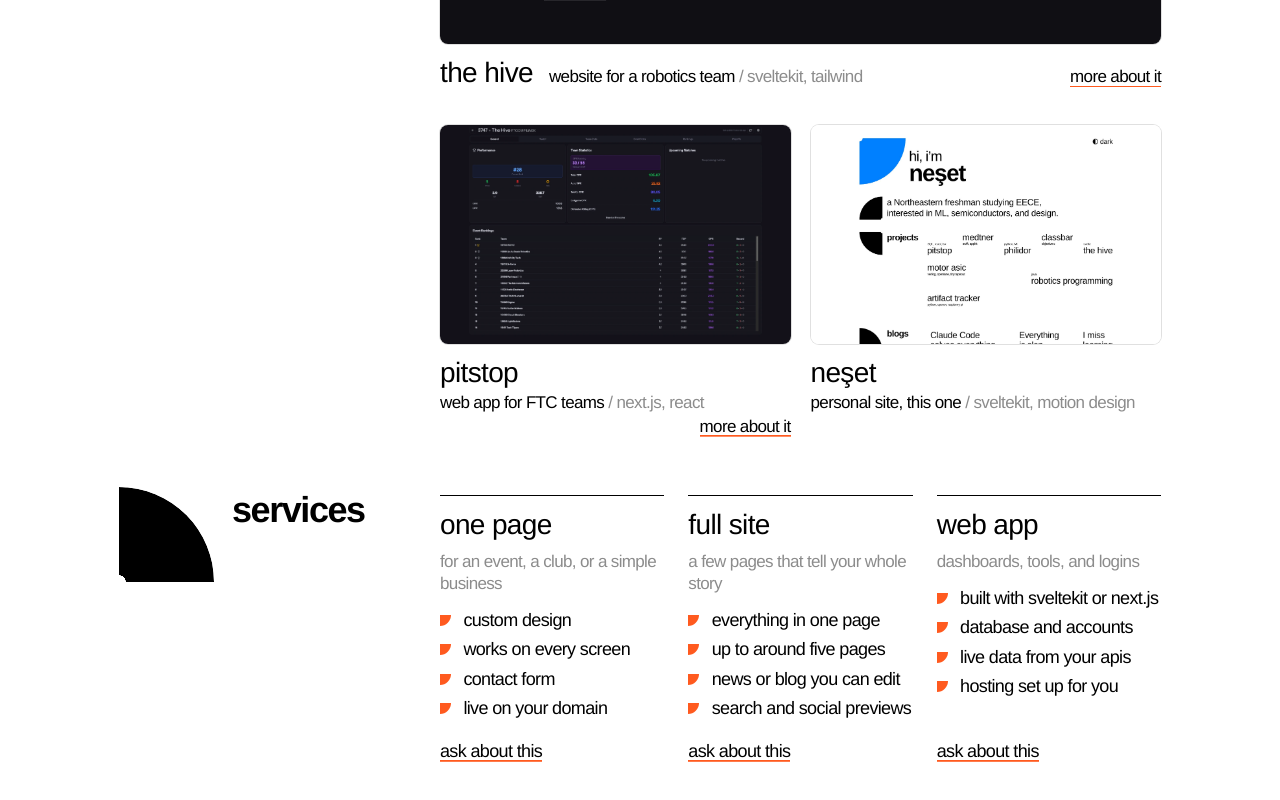
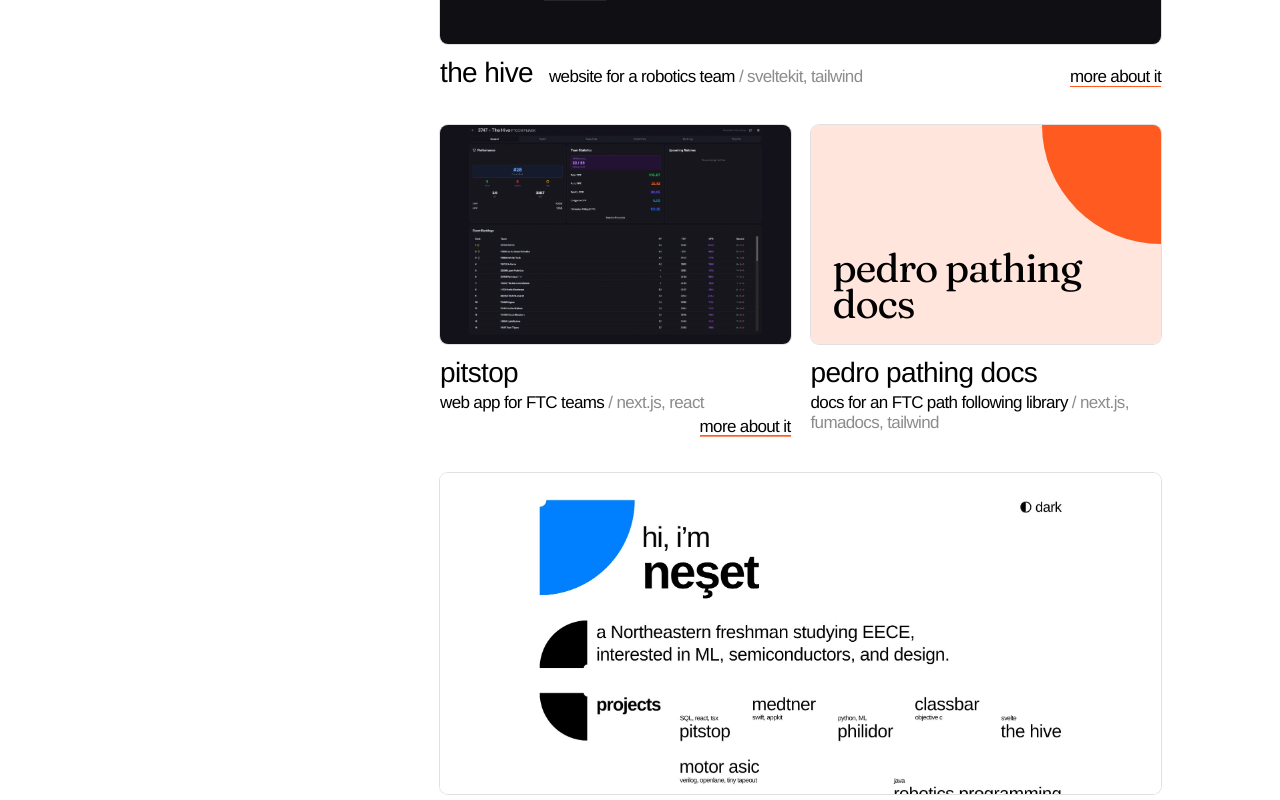
Before and after one commit to nesetkab/nesetk, a SvelteKit app: page /studio in a window 1280 px wide. Shown: the part 760-1560 px from the top of the page. Built offline with nearby package versions, Linux system fonts and the light colour scheme.

Commit message:
add pedro pathing docs to studio work

```diff
--- a/src/lib/studio.ts
+++ b/src/lib/studio.ts
@@ -8,7 +8,7 @@ export type Work = {
 	title: string;
 	kind: string;
 	stack: string;
-	image: string;
+	image?: string;
 	live: string;
 	more?: string;
 };
@@ -29,6 +29,12 @@ export const work: Work[] = [
 		image: '/projects/pitstop-1.webp',
 		live: 'https://www.ftcpitstop.com/',
 		more: '/projects/pitstop'
+	},
+	{
+		title: 'pedro pathing docs',
+		kind: 'docs for an FTC path following library',
+		stack: 'next.js, fumadocs, tailwind',
+		live: 'https://pedropathing.com/docs'
 	},
 	{
 		title: 'neşet',
--- a/src/routes/studio/+page.svelte
+++ b/src/routes/studio/+page.svelte
@@ -119,7 +119,10 @@
 		<Row rot={90} label="work" labelWidth={190} delay={200}>
 			<div class="work">
 				{#each work as item, i}
-					<article class="piece rise" class:wide={i === 0} style:--d="{300 + i * 100}ms">
+					<article
+						class="piece rise"
+						class:wide={i === 0 || (i === work.length - 1 && i % 2 === 1)}
+						style:--d="{300 + i * 100}ms">
 						<a
 							class="shot peek-host"
 							href={item.live}
@@ -127,7 +130,11 @@
 							rel={external(item.live) ? 'noopener noreferrer' : undefined}
 							aria-label="visit {item.title}"
 						>
-							<img src={item.image} alt="{item.title} home page" loading="lazy" />
+							{#if item.image}
+								<img src={item.image} alt="{item.title} home page" loading="lazy" />
+							{:else}
+								<span class="cover" aria-hidden="true"><span class="cq"></span>{item.title}</span>
+							{/if}
 							<span class="peek" aria-hidden="true"><span>visit</span></span>
 						</a>
 						<div class="meta">
@@ -359,6 +366,37 @@
 	.shot:hover img,
 	.shot:focus-visible img {
 		scale: 1.04;
+	}
+
+	.cover {
+		position: absolute;
+		inset: 0;
+		display: flex;
+		align-items: flex-end;
+		padding: calc(22 * var(--u));
+		background: color-mix(in srgb, var(--accent) 16%, var(--bg));
+		font-family: 'Fraunces', var(--font);
+		font-weight: 800;
+		font-size: calc(40 * var(--u));
+		line-height: 0.9;
+		letter-spacing: -0.03em;
+	}
+
+	.cq {
+		position: absolute;
+		top: 0;
+		right: 0;
+		width: 34%;
+		aspect-ratio: 1;
+		background: var(--accent);
+		border-radius: 0 0 0 100%;
+		transform-origin: 100% 0;
+		transition: scale 0.6s var(--spring);
+	}
+
+	.shot:hover .cq,
+	.shot:focus-visible .cq {
+		scale: 1.12;
 	}
 
 	.meta {
@@ -779,6 +817,10 @@
 			aspect-ratio: 16 / 10;
 		}
 
+		.cover {
+			font-size: 32px;
+		}
+
 		.meta h3,
 		.service h3 {
 			font-size: 24px;
```
